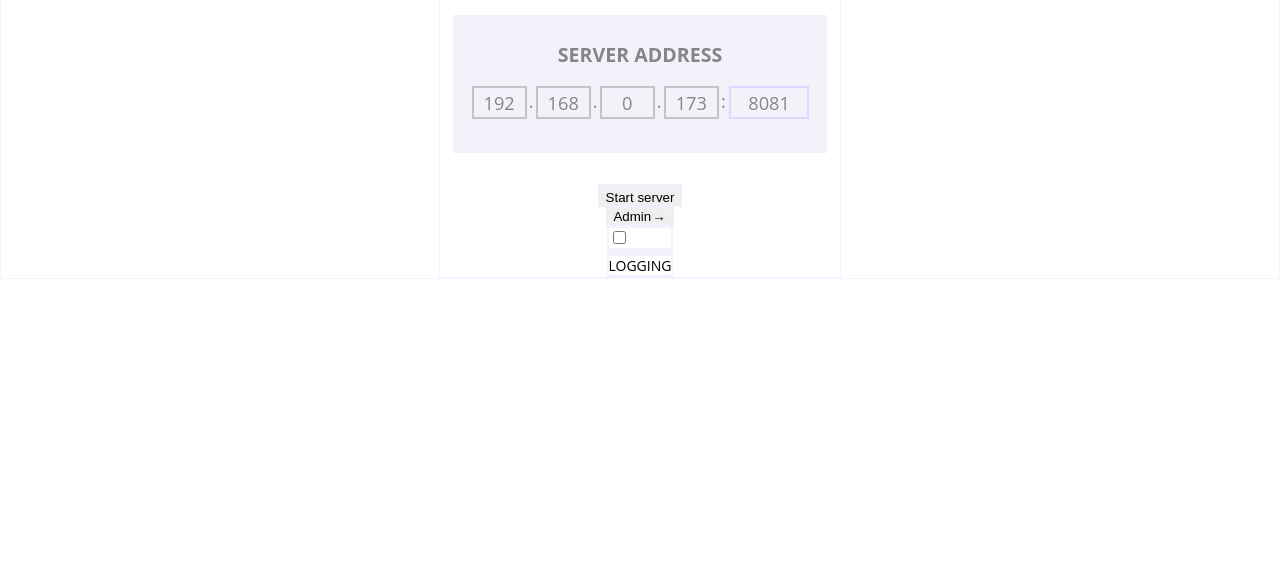
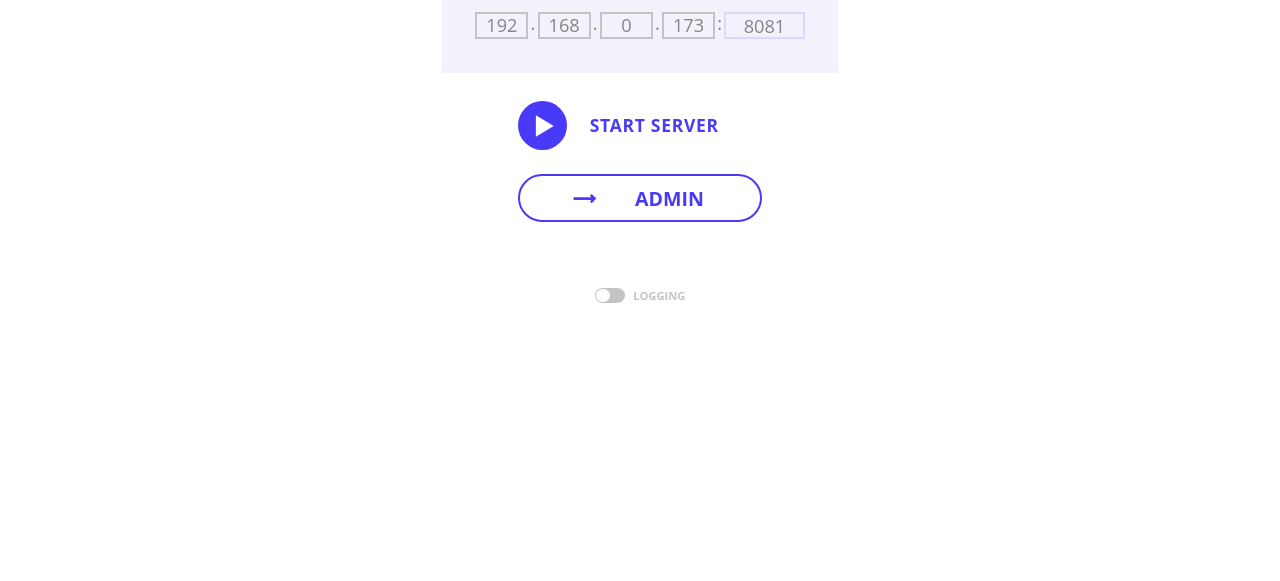
Before and after one commit to AnastasiyaRychkova/OrbitalBattleship, a website: page starter/starter.html in a window 1280 px wide. Shown: the part 219-800 px from the top of the page. Drawn offline with Linux system fonts and the light colour scheme.

```diff
--- /dev/null
+++ b/modalWindow/mw-style.css
@@ -0,0 +1,123 @@
+html {
+	--violet: #493AF8;
+	--grey: #858585;
+	--disable: #c4c4c4;
+	--hoveredRow: #DAD8FF;
+	--background: #F3F2FA;
+	font-family: Open Sans;
+	font-size: 12px;
+}
+
+
+body {
+	display: flex;
+	align-items: center;
+	flex-direction: column;
+	justify-content: center;
+	margin: 0 auto;
+	width: 550px;
+	height: 280px;
+	padding: 0;
+}
+
+h1 {
+	margin: 0;
+	padding: 0;
+	text-align: center;
+	text-transform: uppercase;
+	color: var(--grey);
+	font-size: 1.6em;
+	font-weight: 900;
+}
+
+#reason {
+	margin: 1em 0 1.6em;
+	width: 500px;
+	height: 8em;
+	padding: 0.5em 1em;
+	overflow: auto;
+	background-color: var(--background);
+	color: var(--grey);
+	font-size: 0.8em;
+}
+
+#reason::-webkit-scrollbar-track {
+	-webkit-box-shadow: inset 0 0 6px rgba(0, 0, 0, 0.3);
+	background-color: #F5F5F5;
+}
+
+#reason::-webkit-scrollbar {
+	width: 6px;
+	height: 6px;
+	background-color: var(--background);
+}
+
+#reason::-webkit-scrollbar-thumb {
+	background-color: var(--grey);
+}
+
+#question {
+	margin: 0 0 1.2em;
+	text-transform: uppercase;
+	color: var(--violet);
+	font-weight: 500;
+}
+
+button {
+	display: block;
+	outline: none;
+	cursor: pointer;
+}
+
+.selection-buttons {
+	display: flex;
+	justify-content: center;
+}
+
+.select-btn {
+	box-sizing: border-box;
+	width: 11.4em;
+	height: 2.2em;
+	border: 2px solid var(--violet);
+	transition: letter-spacing .4s;
+	text-transform: uppercase;
+	letter-spacing: 0.04em;
+	font-family: Open Sans;
+	font-weight: 500;
+}
+
+.send-report-btn {
+	display: flex;
+	align-items: center;
+	flex-direction: column;
+	margin-right: 4em;
+}
+
+#send-btn {
+	margin: 0 0 0.25em;
+	background-color: var(--violet);
+	color: white;
+}
+
+.select-btn:hover {
+	letter-spacing: 0.07em;
+}
+
+#close-btn {
+	background-color: white;
+	color: var(--violet);
+}
+
+#open-report-btn {
+	padding: 0;
+	border: none;
+	border-bottom: 1px solid var(--grey);
+	background: none;
+	color: var(--grey);
+	font-size: 0.9em;
+}
+
+#open-report-btn:hover {
+	border-bottom-color: #2e2e2e;
+	color: #2e2e2e;
+}
--- /dev/null
+++ b/starter/script/appearance.js
@@ -0,0 +1,8 @@
+let playing = false;
+
+document.getElementById('start-server-btn').addEventListener( 'click', ( e ) => {
+	playing = !playing;
+	const animation = playing ? 'stop' : 'start';
+	document.getElementById( 'animate_to_' + animation ).beginElement();
+	document.getElementById( 'btn-name' ).textContent = animation + ' server';
+} );
--- a/starter/starter.html
+++ b/starter/starter.html
@@ -1,16 +1,17 @@
 <!DOCTYPE html>
 <html lang="en">
+
 <head>
 	<meta charset="UTF-8">
 	<meta name="viewport" content="width=device-width, initial-scale=1.0">
 	<title>Orbital Battleship</title>
 	<link rel="stylesheet" href="style/style.css">
 </head>
+
 <body>
-	<svg version="1.1" id="Слой_2" xmlns="http://www.w3.org/2000/svg" xmlns:xlink="http://www.w3.org/1999/xlink" x="0px" y="0px" width="120" height="120" class="logo"
-	 viewBox="0 0 120 120" style="enable-background:new 0 0 120 120;" xml:space="preserve">
-		<polygon class="logo-arrow" points="53,107 53,101 35,101 35,43 29,43 41,24 57,49 65,49 41,12 17,49 29,49 29,107 "/>
-		<polygon class="logo-arrow" points="80,108 104,71 92,71 92,13 68,13 68,19 86,19 86,77 92,77 80,96 "/>
+	<svg version="1.1" id="Слой_2" xmlns="http://www.w3.org/2000/svg" xmlns:xlink="http://www.w3.org/1999/xlink" x="0px" y="0px" width="100" height="100" class="logo" viewBox="0 0 120 120" style="enable-background:new 0 0 120 120;" xml:space="preserve">
+		<polygon class="logo-arrow" points="53,107 53,101 35,101 35,43 29,43 41,24 57,49 65,49 41,12 17,49 29,49 29,107 " />
+		<polygon class="logo-arrow" points="80,108 104,71 92,71 92,13 68,13 68,19 86,19 86,77 92,77 80,96 " />
 	</svg>
 	<h1 class="visibility-hidden">Orbital battleship</h1>
 	<section class="server-address">
@@ -29,16 +30,49 @@
 			<input type="number" min="1024" max="65535" id="port" value="8081">
 		</div>
 	</section>
-	<button class="main-action start-server-btn">
-		<div class="play-btn">
-			<div class="play-icon">
-			</div>
-		</div>
-		<span class="main-action btn-name">Start server</span>
+	<button type="button" class="main-action" id="start-server-btn">
+		<div class="play-btn"></div>
+		<svg viewbox="0 0 140 140" x="0px" y="0px" width="50" height="50" class="play-icon">
+			<polygon id="shape" points="50,40 100,70 100,70 50,100, 50,40" style="fill:white;">
+				<animate id="animate_to_stop" begin="indefinite" fill="freeze" attributeName="points" dur="500ms" to="45,45 95,45 95,95, 45,95 45,45" keySplines="
+					0.1 0.8 0.2 1;
+					0.1 0.8 0.2 1;
+					0.1 0.8 0.2 1;
+					0.1 0.8 0.2 1;
+					0.1 0.8 0.2 1;
+					0.1 0.8 0.2 1" keyTimes="0;0.22;0.33;0.55;0.66;0.88;1" calcMode="spline" />
+
+				<animate id="animate_to_start" begin="indefinite" fill="freeze" attributeName="points" dur="500ms" to="50,40 100,70 100,70 50,100, 50,40" keySplines="
+					0.1 0.8 0.2 1;
+					0.1 0.8 0.2 1;
+					0.1 0.8 0.2 1;
+					0.1 0.8 0.2 1;
+					0.1 0.8 0.2 1;
+					0.1 0.8 0.2 1" keyTimes="0;0.22;0.33;0.55;0.66;0.88;1" calcMode="spline" />
+			</polygon>
+		</svg>
+		<span id="btn-name">Start server</span>
 	</button>
-	<button class="admin-btn">
-		Admin<span>→</span>
+
+	<button type="button" class="admin-btn">
+		<svg class="icon-arrow before">
+			<use xlink:href="#arrow"></use>
+		</svg>
+		<span class="label">Admin</span>
+		<svg class="icon-arrow after">
+			<use xlink:href="#arrow"></use>
+		</svg>
 	</button>
+
+	<svg style="display: none;">
+		<defs>
+			<symbol id="arrow" viewBox="0 0 35 15">
+				<title>Arrow</title>
+				<path d="M27.172 5L25 2.828 27.828 0 34.9 7.071l-7.07 7.071L25 11.314 27.314 9H0V5h27.172z " />
+			</symbol>
+		</defs>
+	</svg>
+
 	<label class="logging">
 		<div class="toggle">
 			<input class="toggle-state" type="checkbox" name="check" value="check" />
@@ -50,4 +84,5 @@
 		<div class="logging-text">Logging</div>
 	</label>
 </body>
+<script src="script/appearance.js"></script>
 </html>
--- a/starter/style/style.css
+++ b/starter/style/style.css
@@ -4,13 +4,9 @@
 	--disable: #c4c4c4;
 	--hoveredRow: #DAD8FF;
 	--background: #F3F2FA;
+	text-transform: uppercase;
 	font-family: Open Sans;
-	text-transform: uppercase;
 	font-size: 14px;
-}
-
-* {
-	border: 0.3px solid rgba(240, 239, 254, 0.774)
 }
 
 .visibility-hidden {
@@ -26,60 +22,71 @@
 
 body {
 	display: flex;
+	position: relative;
+	align-items: center;
 	flex-direction: column;
-	align-items: center;
-	width: 400px;
 	margin: 0 auto;
+	width: 500px;
+	height: 550px;
 	padding: 0;
+}
+
+::selection {
+	background: var(--hoveredRow);
+	/* Safari */
 }
 
 .logo {
 	display: block;
-	margin: 5em auto 2.3em;
-	border: 5px solid var(--hoveredRow);
+	margin: 3em auto 2.3em;
+	width: 6em;
+	height: 6em;
+	border: 0.25em solid var(--hoveredRow);
 }
 
 .logo-arrow {
-	fill:var(--hoveredRow);
+	fill: var(--hoveredRow);
 }
 
 h2 {
-	font-size: 1.4em;
+	margin-top: 0;
+	margin-bottom: 0.8em;
 	color: var(--grey);
-	margin: 1.2em 0 0.8em;
+	font-size: 1.3em;
+	font-weight: 900;
 }
 
 .server-address {
 	display: flex;
+	align-items: center;
 	flex-direction: column;
-	align-items: center;
+	margin-bottom: 2em;
+	padding: 2em 2.4em 2.4em;
+	background-color: var(--background);
 	color: var(--disable);
-	background-color: var(--background);
-	margin-bottom: 2.2em;
-	width: calc(100% - 2em)
 }
 
 .address-row {
 	display: flex;
+	align-items: center;
 	justify-content: center;
-	align-items: center;
-	margin: 0 0 2.2em;
 }
 
 .server-address ul {
 	display: flex;
+	margin: 0;
+	padding: 0;
 	list-style: none;
-	padding: 0;
-	margin: 0;
 }
 
 .server-address li,
 input[type="number"] {
+	width: 2.7em;
+	height: 1.3em;
+	border: 2px solid var(--disable);
+	line-height: 1.2em;
+	color: var(--grey);
 	font-size: 1.3em;
-	color: var(--grey);
-	width: 2.8em;
-	height: 1.6em;
-	border: 2px solid var(--disable);
 }
 
 .server-address li:nth-child(2n) {
@@ -89,20 +96,21 @@
 
 .server-address li {
 	display: inline-flex;
+	align-items: center;
 	justify-content: center;
-	align-items: center;
 }
 
 input[type="number"] {
 	width: 4.2em;
+	padding: 0;
+	outline: none;
 	border-color: var(--hoveredRow);
-	font-size: 1.3em;
-	padding: 0;
-	font-family: Open Sans;
 	background-color: var(--background);
 	transition: background-color 1s, border-color 1s, color 1s;
-	outline: none;
 	text-align: center;
+	font-family: Open Sans;
+	font-size: 1.3em;
+	font-weight: 500;
 }
 
 input[type="number"]:focus {
@@ -118,6 +126,231 @@
 
 input::-webkit-outer-spin-button,
 input::-webkit-inner-spin-button {
+	margin: 0;
 	-webkit-appearance: none;
-	margin: 0;
 }
+
+
+/*=============================================
+=         Start / Stop server button         =
+=============================================*/
+
+.main-action,
+.play-btn {
+	width: 14em;
+	height: 2.8em;
+	border: none;
+	border-radius: 1.4em;
+	text-transform: uppercase;
+	color: var(--violet);
+	font-family: Open Sans;
+	font-weight: bold;
+}
+
+.main-action {
+	position: relative;
+	margin-bottom: 1.4em;
+	padding: 0;
+	padding-right: 2.5em;
+	overflow: hidden;
+	outline: none;
+	background-color: unset;
+	cursor: pointer;
+	transition: color .3s, background-color .1s;
+	text-align: right;
+	letter-spacing: 0.04em;
+	font-size: 1.25em;
+}
+
+.main-action:hover {
+	color: white;
+}
+
+.main-action:active {
+	background-color: #3525ec;
+}
+
+.play-btn {
+	position: absolute;
+	top: 0;
+	z-index: -1;
+	background-color: var(--violet);
+	transform: translateX(-11.2em);
+	transition: transform 0.3s;
+}
+
+.main-action:hover .play-btn {
+	transform: translateX(-0.1em);
+}
+
+.play-icon {
+	position: absolute;
+	top: 0;
+	left: 0;
+}
+
+/*=====  End of Start / Stop server button  ======*/
+
+
+
+
+/*=============================================
+=                Admin button                =
+=============================================*/
+
+.admin-btn {
+	position: relative;
+	width: 12.4em;
+	height: 2.4em;
+	outline: none;
+	border: 2px solid var(--violet);
+	border-radius: 1.4em;
+	background-color: white;
+	cursor: pointer;
+	transition: background-color .1s, color .1s;
+	text-transform: uppercase;
+	color: var(--violet);
+	font-family: Open Sans;
+	font-size: 1.4em;
+	font-weight: bold;
+}
+
+
+.admin-btn .label,
+.admin-btn .icon-arrow {
+	backface-visibility: hidden;
+	perspective: 1000;
+	transform: translateX(1.5em);
+}
+
+.admin-btn .label {
+	display: inline-block;
+	transition: transform .5s cubic-bezier(0.86, 0, 0.07, 1);
+}
+
+.admin-btn .icon-arrow {
+	top: 0.9em;
+	width: 2em;
+	height: 0.5em;
+	fill: var(--violet);
+	transition: transform .5s cubic-bezier(0.86, 0, 0.07, 1), opacity .4s cubic-bezier(0.86, 0, 0.07, 1), fill .2s;
+}
+
+.admin-btn .icon-arrow.before {
+	position: absolute;
+	left: 0.8em;
+	margin-right: 1em;
+	transform-origin: left center;
+}
+
+.admin-btn .icon-arrow.after {
+	position: absolute;
+	right: 0.8em;
+	opacity: 0;
+	margin-left: 1em;
+	transform: translateX(-2em) scaleX(0.1);
+	transform-origin: right center;
+}
+
+.admin-btn:hover .label {
+	transform: translateX(-1.5em);
+}
+
+.admin-btn:hover .icon-arrow.before {
+	opacity: 0;
+	transform: translateX(1.5em) scaleX(0.1);
+}
+
+.admin-btn:hover .icon-arrow.after {
+	opacity: 1;
+	transform: translateX(-1em) scaleX(1);
+}
+
+.admin-btn:active {
+	background-color: #2c1ce0;
+	color: white;
+}
+
+.admin-btn:active .icon-arrow {
+	fill: white;
+}
+
+/*=====  End of Admin button  ======*/
+
+
+
+
+/*=============================================
+=            Logging            =
+=============================================*/
+
+.logging {
+	display: inline-flex;
+	position: absolute;
+	bottom: 2em;
+	align-items: center;
+	cursor: pointer;
+}
+
+.logging-text {
+	margin-left: 8px;
+	color: var(--disable);
+	font-size: 0.8em;
+	font-weight: bold;
+}
+
+.toggle {
+	position: relative;
+	width: 2.2em;
+	height: 1.1em;
+	overflow: hidden;
+	border-radius: 0.6em;
+	background: var(--disable);
+	isolation: isolate;
+}
+
+.toggle-inner {
+	position: absolute;
+	top: 0.1em;
+	left: 0.1em;
+	z-index: 2;
+	width: 2em;
+	height: 0.9em;
+	overflow: hidden;
+	border-radius: 15px;
+}
+
+.active-bg {
+	position: absolute;
+	top: 0;
+	left: 0;
+	width: 200%;
+	height: 100%;
+	background: var(--violet);
+	transform: translate3d(-100%, 0, 0);
+	transition: transform 0.05s linear 0.17s;
+}
+
+.toggle-state {
+	display: none;
+}
+
+.indicator {
+	width: 200%;
+	height: 100%;
+	border-radius: 13px;
+	background: white;
+	transform: translate3d(-75%, 0, 0);
+	transition: transform 0.35s cubic-bezier(0.85, 0.05, 0.18, 1.35);
+}
+
+.toggle-state:checked ~ .active-bg {
+	transform: translate3d(-50%, 0, 0);
+}
+
+.toggle-state:checked ~ .toggle-inner .indicator {
+	transform: translate3d(25%, 0, 0);
+}
+
+
+/*=====  End of Logging  ======*/
```
Also changed, not shown: admin/admin.html (+11 -0 lines), modalWindow/modalWindow.html (added, +31 -0 lines), modalWindow/mw-script.js (added), 1 other file.
